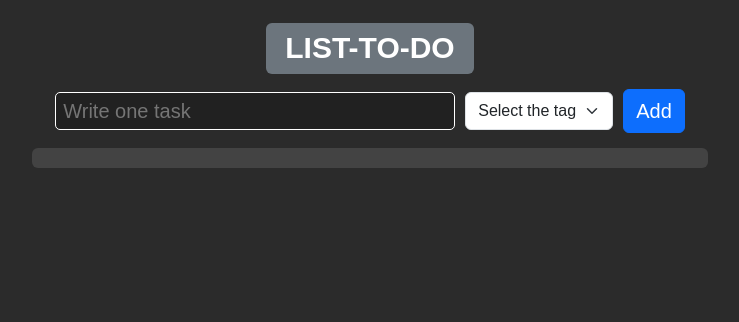
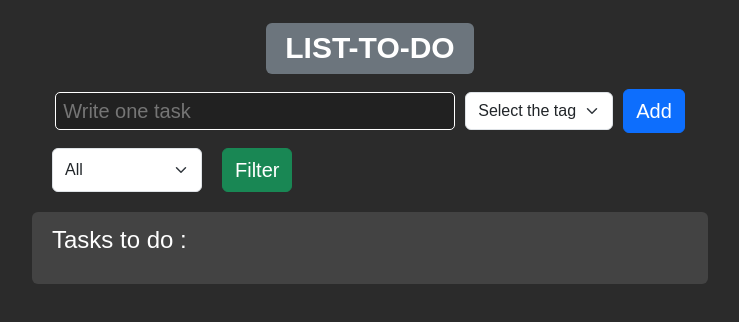
Before and after one commit to luismeza1101/ListToDo, a React (Vite) app: page / in a window 1280 px wide. Shown: the top 322 px of the page, without its empty margins (270-1009 px from the left). Built offline with nearby package versions, Linux system fonts and the light colour scheme.

Commit message:
v1 fuction filter tasks

```diff
--- a/src/App.css
+++ b/src/App.css
@@ -9,3 +9,9 @@
     background-color: #434343;
     padding: 10px;
 }
+.list-tasks__title{
+    color: #fff;
+    text-align: start;
+    margin-left: 10px;
+    font-size: 1.5rem;
+}
--- a/src/App.tsx
+++ b/src/App.tsx
@@ -3,7 +3,8 @@ import "./App.css";
 import BarAddToDo from "./components/BarAddToDo";
 import TaskCard from "./components/TaskCard";
 import { initialState, reducer } from "./fuctions";
-import { Tags, Task } from "./types";
+import { Tags, TagsFilter, Task } from "./types";
+import Filter from "./components/Filter";
 
 function App() {
   const [tasksState, dispatch] = useReducer(reducer, initialState);
@@ -27,13 +28,19 @@ function App() {
   };
 
   const updateTask = (id: string, info: string) => {
-    dispatch({ type: "updateTask", payload: {id, info} });
+    dispatch({ type: "updateTask", payload: { id, info } });
   };
+
+  const filterTasks = (tag: TagsFilter) => {
+    dispatch({type:'filter', payload: { tag }})
+  }
 
   return (
     <div className="container text-center hero">
       <BarAddToDo addTask={addTask} />
+      <Filter filterTasks={filterTasks}/>
       <ul className="list-group list-tasks">
+        <p className="list-tasks__title">Tasks to do :</p>
         {tasksState.listTasks.map((taskUpdate) => (
           <TaskCard
             key={taskUpdate.id}
--- /dev/null
+++ b/src/components/Filter.tsx
@@ -0,0 +1,30 @@
+import { useState } from 'react';
+import '../styleSheets/Filter.css'
+import { TagsFilter } from '../types';
+
+interface Props {
+    filterTasks: (tag: TagsFilter) => void
+}
+
+const Filter: React.FC<Props> = ({filterTasks}) => {
+
+    const [filter, setFilter] = useState<TagsFilter>('All');
+
+
+  return (
+    <section className="filter">
+      <select className="form-select" aria-label="Default select example" onChange={evt => setFilter(evt.target.value as TagsFilter)}>
+        <option value="All">All</option>
+        <option value="Important">Important</option>
+        <option value="Home">Home</option>
+        <option value="Work">Work</option>
+        <option value="Personal">Personal</option>
+        <option value="Proyects">Proyects</option>
+        <option value="Favors">Favors</option>
+      </select>
+      <button className="btn btn-success" onClick={() => filterTasks(filter)}>Filter</button>
+    </section>
+  );
+};
+
+export default Filter;
--- a/src/components/TaskCard.tsx
+++ b/src/components/TaskCard.tsx
@@ -1,5 +1,5 @@
 import { FiXCircle, FiEdit } from "react-icons/fi";
-import "../styleSheets/Task.css";
+import "../styleSheets/TaskCard.css";
 import Tag from "./Tag";
 import { Tags } from "../types";
 import { useEffect, useRef, useState } from "react";
--- a/src/fuctions.ts
+++ b/src/fuctions.ts
@@ -1,7 +1,15 @@
-import { Task } from "./types"
+import { TagsFilter, Task } from "./types"
 
-export const initialState : {listTasks : Task[]} = {
-    listTasks: []
+interface State {
+    listTasks: Task[],
+    filterTasks : Task[]
+    filterTag: TagsFilter
+}
+
+export const initialState : State = {
+    listTasks: [],
+    filterTasks: [],
+    filterTag: 'All'
 }
 
 type Action =
@@ -9,19 +17,50 @@ type Action =
     |{type: 'remove'; payload: {id: string}}
     |{type: 'editable'; payload: {id: string}}
     |{type: 'updateTask'; payload: {id: string, info: string}}
+    |{type: 'filter'; payload: {tag: TagsFilter}}
 
-export const reducer = (state: typeof initialState, action: Action) => {
+export const reducer = (state: State, action: Action) => {
     switch (action.type) {
         case 'add':
-            return {listTasks: [...state.listTasks, action.payload]};
+            return {
+                ...state,
+                listTasks: [...state.listTasks, action.payload],
+                filterTasks: [...state.listTasks, action.payload].filter(task => {
+                    state.filterTag == 'All' ? true : task.tag == state.filterTag
+                })
+            };
         case 'remove':
             const newListTask = state.listTasks.filter(task => task.id !== action.payload.id)
-            return {listTasks : [...newListTask]};
+            return {
+                ...state,
+                listTasks : newListTask,
+                filterTasks : newListTask.filter(task => {
+                    state.filterTag == 'All' ? true : task.tag == state.filterTag
+                })
+            };
         case 'editable':
-            return {listTasks : state.listTasks.map(task => task.id == action.payload.id ? {...task, edit: !task.edit} : task )};
+            return {
+                ...state,
+                listTasks : state.listTasks.map(task => task.id == action.payload.id ? {...task, edit: !task.edit} : task ),
+                filterTasks: state.filterTasks.map(task => task.id == action.payload.id ? {...task, edit: !task.edit} : task )
+            };
         case 'updateTask':
             const newListTasks = state.listTasks.map(task => task.id == action.payload.id ? {...task, info: action.payload.info, edit: !task.edit} : task)
-            return {listTasks : [...newListTasks]}
+            return {
+                ...state,
+                listTasks : newListTasks,
+                filterTasks: newListTasks.filter(task => {
+                    state.filterTag == 'All' ? true : task.tag == state.filterTag
+                })
+            }
+        case 'filter':
+            return{
+                ...state,
+                filterTag: action.payload.tag,
+                filterTasks: state.listTasks.filter(task => {
+                    state.filterTag == 'All' ? true : task.tag == action.payload.tag
+                })
+            }
         default:
             return state
     }
--- /dev/null
+++ b/src/styleSheets/Filter.css
@@ -0,0 +1,8 @@
+.filter{
+    display: flex;
+    gap: 20px;
+    margin: 10px 0 20px 20px;
+}
+.form-select{
+    max-width: 150px;
+}
--- a/src/types.d.ts
+++ b/src/types.d.ts
@@ -1,4 +1,6 @@
 export type Tags = 'Select the tag' | 'Importan' | 'Home' | 'Work' |'Personal' | 'Proyects' | 'Favors';
+
+export type TagsFilter = 'All' | 'Importan' | 'Home' | 'Work' |'Personal' | 'Proyects' | 'Favors';
 
 export interface Task {
     info: string
```
Also changed, not shown: src/styleSheets/TaskCard.css (renamed from src/styleSheets/Task.css).
